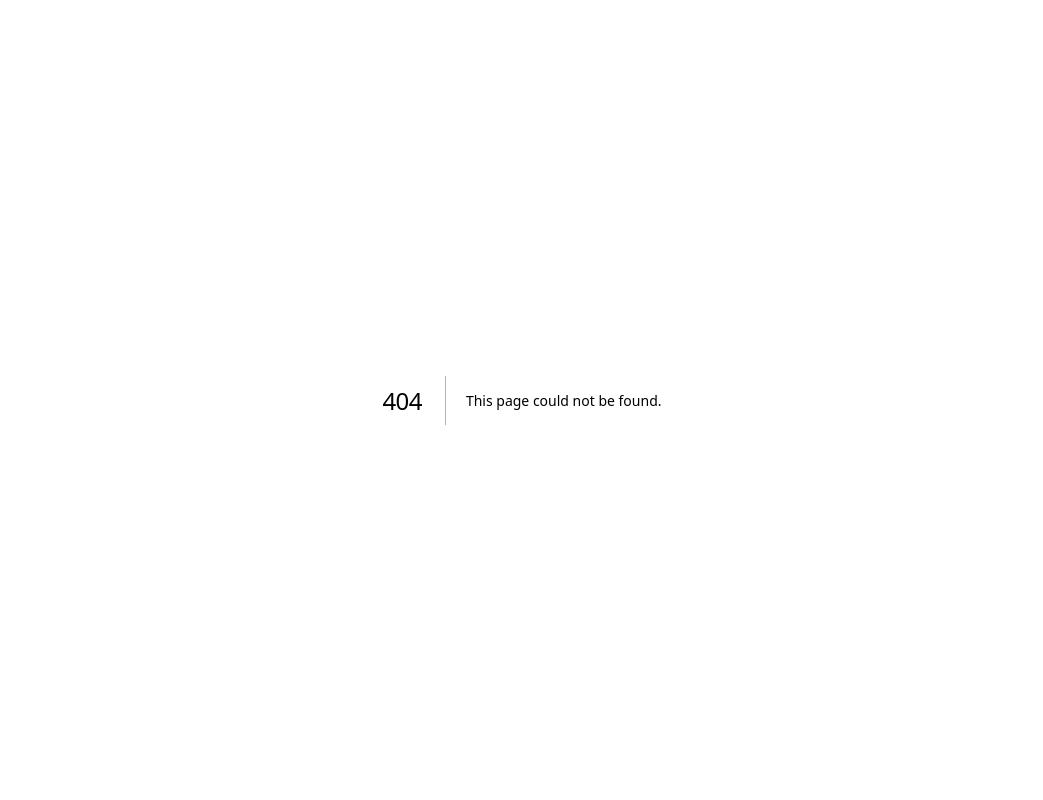
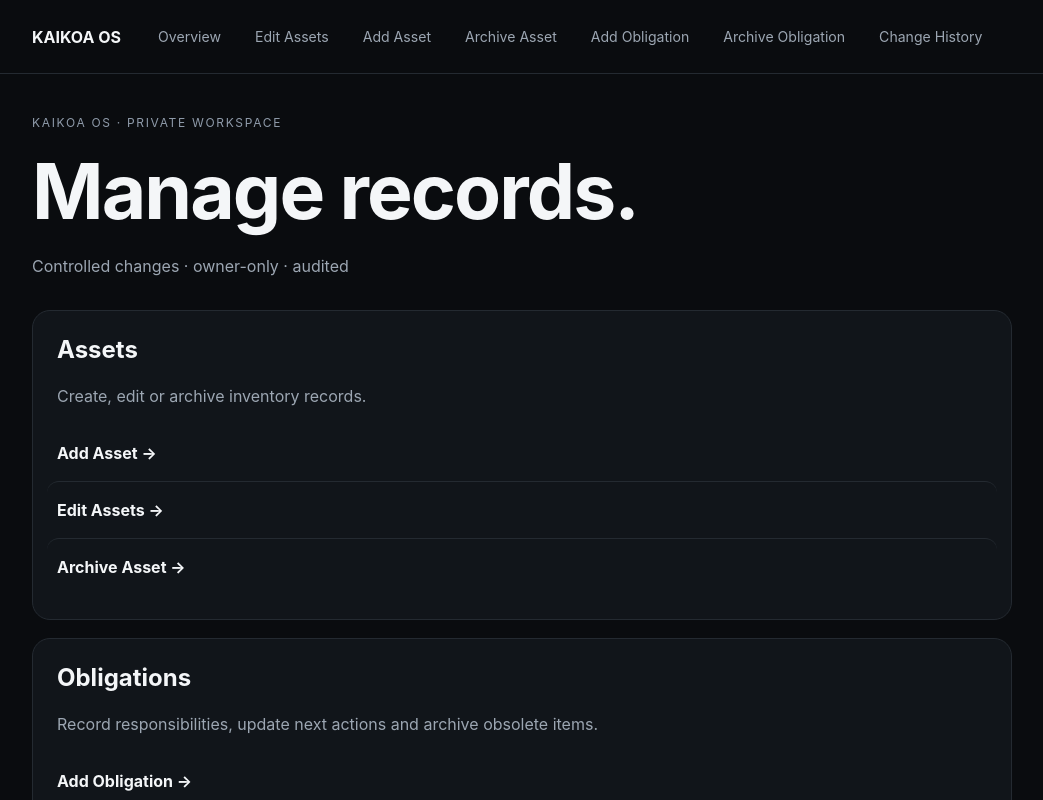
Before and after one commit to KAIKOA-Labs/kaikoa-os, a Next.js app: page /private-memory/manage in a window 1280 px wide. Before the commit this address had no page. Shown: the top 800 px of the page, without its empty margins (118-1161 px from the left). Built offline with nearby package versions, Linux system fonts and the light colour scheme.

Commit message:
Milestone 004F: consolidate record management navigation

```diff
--- /dev/null
+++ b/app/private-memory/manage/page.tsx
@@ -0,0 +1,6 @@
+import Link from "next/link";
+const groups=[
+ {title:"Assets",description:"Create, edit or archive inventory records.",links:[["Add Asset","/private-memory/assets/new"],["Edit Assets","/private-memory/edit"],["Archive Asset","/private-memory/assets/archive"]]},
+ {title:"Obligations",description:"Record responsibilities, update next actions and archive obsolete items.",links:[["Add Obligation","/private-memory/obligations/new"],["Edit Next Action","/private-memory/obligations/edit"],["Archive Obligation","/private-memory/obligations/archive"]]}
+];
+export default function ManagePage(){return <main className="shell"><header><p className="eyebrow">KAIKOA OS · PRIVATE WORKSPACE</p><h1>Manage records.</h1><p className="muted">Controlled changes · owner-only · audited</p></header>{groups.map(g=><section className="panel" key={g.title}><h2>{g.title}</h2><p className="muted">{g.description}</p>{g.links.map(([name,url])=><Link className="item itemLink" key={url} href={url}><strong>{name} →</strong></Link>)}</section>)}</main>}
```
